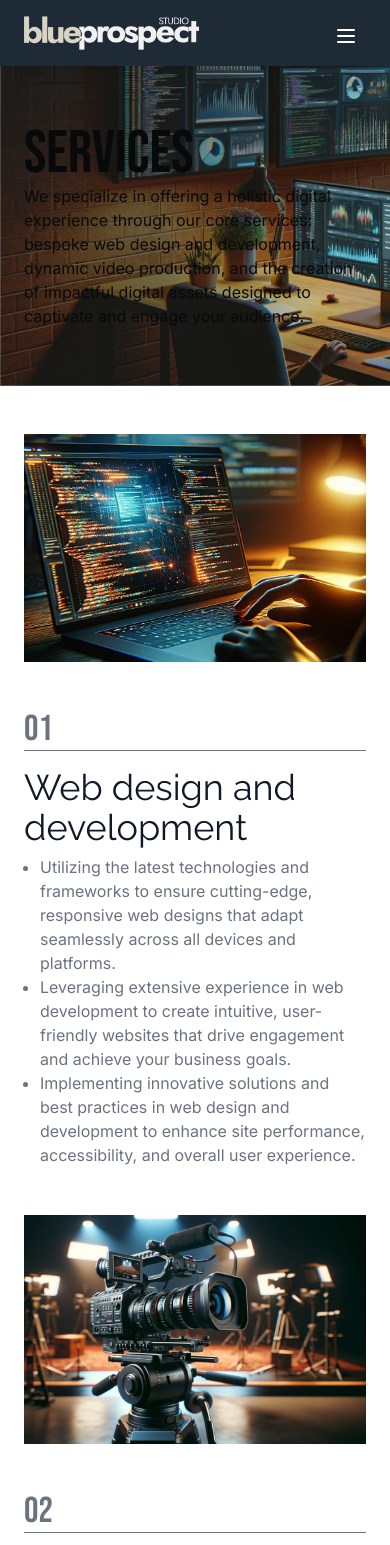
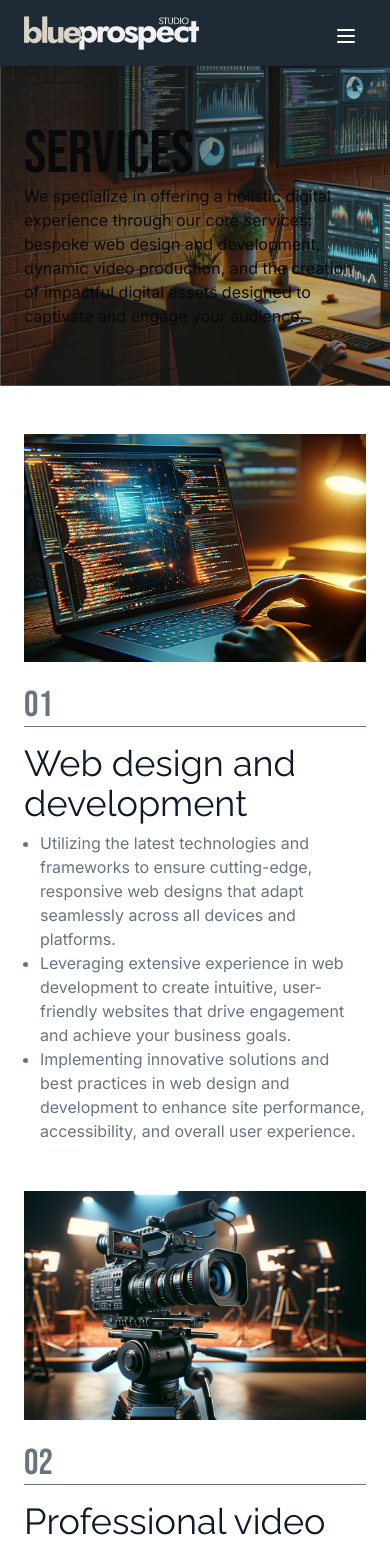
Before and after one commit to rogerkatona/blueProspectStudio, a Next.js app: page /services in a window 390 px wide. Shown: the top 1545 px of the page. Built offline with nearby package versions, Linux system fonts and the light colour scheme.

Commit message:
Minor edits

```diff
--- a/src/app/components/about-item.js
+++ b/src/app/components/about-item.js
@@ -1,13 +1,14 @@
-import serviceItems from "../data/serviceItems";
+import aboutItems from "../data/aboutItems";
 
 export default function AboutItem(props) {
 
-    let filteredItem = serviceItems.filter(function (item){
+    let filteredItem = aboutItems.filter(function (item){
         return item.type === props.type
     });
 
     return (
         <>
+            <section className="pb-12">
             {filteredItem
                 .filter(filteredItem => filteredItem.type === props.type)
                 .map(filteredItem => (
@@ -17,14 +18,13 @@ export default function AboutItem(props) {
                         className="md:px-12 px-6 pt-12 bg-white.100">
 
                         <div className={`flex flex-col max-w-7xl mx-auto ${filteredItem.featuredID % 2 !== 0  ? 'lg:flex-row' : 'lg:flex-row-reverse'}`}>
-                            <div className=' '>
+                            <div className='lg:shrink-0  lg:w-1/2'>
                                 <img
                                     src={filteredItem.src}
-                                    width={1750}
                                     alt={'Featured Article'}
                                 />
                             </div>
-                            <div className={`lg:pt-0 pt-12 ${filteredItem.featuredID % 2 !== 0  ? 'lg:pl-6' : 'lg:pr-6'}`}>
+                            <div className={`lg:pt-0 pt-6 ${filteredItem.featuredID % 2 !== 0  ? 'lg:pl-6' : 'lg:pr-6'}`}>
                                 <div className="">
                                     <div className='font-bebasNeue text-4xl text-gray.600  border-b border-bg-bg50 mb-4'>{filteredItem.number}</div>
 
@@ -49,6 +49,7 @@ export default function AboutItem(props) {
                         </div>
                     </section>
                 ))}
+            </section>
         </>
     )
 }
--- a/src/app/components/feature.js
+++ b/src/app/components/feature.js
@@ -10,6 +10,7 @@ export default function Feature(props) {
 
     return (
         <>
+            <section className="pb-6">
                 {filteredItem
                     .filter(filteredItem => filteredItem.type === props.type)
                     .map(filteredItem => (
@@ -51,6 +52,7 @@ export default function Feature(props) {
                             </div>
                         </section>
                     ))}
+            </section>
         </>
     )
 }
--- a/src/app/components/service.js
+++ b/src/app/components/service.js
@@ -26,7 +26,7 @@ export default function Service(props) {
                                             alt={filteredItem.alt}
                                         />
                                     </div>
-                                    <div className={`${filteredItem.id % 2 === 0  ? 'lg:pr-12 lg:pt-0 pt-12' : 'lg:pl-12 lg:pt-0 pt-12'} lg:w-4/5 w-full `}>
+                                    <div className={`${filteredItem.id % 2 === 0  ? 'lg:pr-12 lg:pt-0 pt-6' : 'lg:pl-12 lg:pt-0 pt-6'} lg:w-4/5 w-full `}>
                                         <div className='font-bebasNeue text-4xl text-gray.500 border-b'>{filteredItem.number}</div>
                                         <div className='font-raleway text-4xl text-gray.900 pt-4'>{filteredItem.title}</div>
                                         <ul className="text-left list-disc pt-2 text-gray.500 pl-4">
--- a/src/app/data/aboutItems.js
+++ b/src/app/data/aboutItems.js
@@ -1,27 +1,91 @@
 const aboutItems = [
     {
-        id:0,
-        activeID:0,
-        isActive:"true",
-        callOut: 'As UX Designers, we use elements like forms, typography, content, colors, and images for our artistic expression.',
-        text: "While it’s true a website can perform many functions, it must still perform your websites primary task above and if necessary at the cost of all others. While it’s true a website can perform many functions, it must still perform your websites primary task above and if necessary at the cost of all others.",
-        src: "image/featured/18.png",
+        id:12,
+        featuredID:0,
+        type:"about",
+        subtype:"",
+        number:"01",
+        featured:"false",
+        featuredHREF:"https://youtu.be/VEw6ETM-CfM",
+        featuredURL:"/ Our Process",
+        featuredHeader:"featured",
+        featuredButtonLabel:"Watch video",
+        date:"2023-12-01",
+        title: "Our story",
+        description: "Established in 2014, Blue Prospect Studio was born out of a collective enthusiasm for narrative craft and an ambition to set new benchmarks in digital content creation. Our path has been fueled by an unwavering quest for innovation and a dedication to producing outstanding visual experiences.",
+        src: '/image/featured/18.png',
+        srcThumbnail: '/image/featured/18.png',
+        isButtonActive:'false',
+        buttonText:'See our process',
+        buttonHref:'/process',
+        list: [
+        ],
     },
     {
-        id:1,
-        activeID:1,
-        isActive:"true",
-        callOut: 'Almost 90% of internet users are less likely to return to websites with bad UX.',
-        text: "While it’s true a website can perform many functions, it must still perform your websites primary task above and if necessary at the cost of all others. While it’s true a website can perform many functions, it must still perform your websites primary task above and if necessary at the cost of all others.",
-        src: "image/about-02.jpg",
+        id:13,
+        featuredID:1,
+        type:"about",
+        subtype:"",
+        number:"02",
+        featured:"false",
+        featuredHREF:"https://youtu.be/VEw6ETM-CfM",
+        featuredURL:"/ Our Process",
+        featuredHeader:"featured",
+        featuredButtonLabel:"Watch video",
+        date:"2023-12-01",
+        title: "Our approach",
+        description: "At Blue Prospect, we champion a cooperative and inventive method for digital content production. Our team expertly blends advanced AI technology with artistic creativity, making sure every project stands out as a distinct work of art. We work intimately with our clients to transform concepts into stories that make a memorable impression.",
+        src: '/image/featured/19.png',
+        srcThumbnail: '/image/featured/19.png',
+        isButtonActive:'false',
+        buttonText:'See our process',
+        buttonHref:'/process',
+        list: [
+        ],
     },
     {
-        id:2,
-        activeID:0,
-        isActive:"true",
-        callOut: 'While it’s true a website can perform many functions, it must still perform your websites primary task above and if necessary at the cost of all others.',
-        text: "While it’s true a website can perform many functions, it must still perform your websites primary task above and if necessary at the cost of all others. While it’s true a website can perform many functions, it must still perform your websites primary task above and if necessary at the cost of all others.",
-        src: "image/about-04.jpg",
+        id:14,
+        featuredID:0,
+        type:"about",
+        subtype:"",
+        number:"03",
+        featured:"false",
+        featuredHREF:"https://youtu.be/VEw6ETM-CfM",
+        featuredURL:"/ Our Process",
+        featuredHeader:"featured",
+        featuredButtonLabel:"Watch video",
+        date:"2023-12-01",
+        title: "Our team",
+        description: "Discover the skilled professionals who infuse our projects with vitality. Our ensemble of seasoned content creators and imaginative talents contribute a wide range of abilities and viewpoints to each endeavor. United, we are a powerful team dedicated to expanding the limits of storytelling through our expert craftsmanship in digital content creation.",
+        src: '/image/featured/20.png',
+        srcThumbnail: '/image/featured/20.png',
+        isButtonActive:'false',
+        buttonText:'See our process',
+        buttonHref:'/process',
+        list: [
+        ],
+    },
+    {
+        id:15,
+        featuredID:1,
+        type:"about",
+        subtype:"",
+        number:"04",
+        featured:"false",
+        featuredHREF:"https://youtu.be/VEw6ETM-CfM",
+        featuredURL:"/ Our Process",
+        featuredHeader:"featured",
+        featuredButtonLabel:"Watch video",
+        date:"2023-12-01",
+        title: "AI Collaboration",
+        description: "In our commitment to delivering insightful, engaging, and relevant content, we leverage Artificial Intelligence (AI) as a collaborative tool in our content creation process. This partnership with AI enables us to enhance our creativity, improve our efficiency, and maintain high standards of quality in the information we provide.It's important to us that our readers know the role of AI in our content. While AI assists with research, generates initial drafts, suggests edits, and helps with language polishing, the final content is always reviewed, refined, and approved by human writers to ensure it meets our high standards of accuracy, relevance, and integrity.",
+        src: '/image/featured/17.png',
+        srcThumbnail: '/image/featured/17.png',
+        isButtonActive:'false',
+        buttonText:'See our process',
+        buttonHref:'/process',
+        list: [
+        ],
     },
 ];
 
--- a/src/app/data/serviceItems.js
+++ b/src/app/data/serviceItems.js
@@ -240,72 +240,6 @@ const serviceItems = [
             "Long-Term Relationship Building: Beyond individual projects, we aim to build long-term relationships with our clients. This means we're not just a service provider; we're a committed partner invested in your ongoing success, ready to support and adapt to your evolving needs.",
         ],
     },
-    {
-        id:12,
-        featuredID:0,
-        type:"about",
-        subtype:"",
-        number:"01",
-        featured:"false",
-        featuredHREF:"https://youtu.be/VEw6ETM-CfM",
-        featuredURL:"/ Our Process",
-        featuredHeader:"featured",
-        featuredButtonLabel:"Watch video",
-        date:"2023-12-01",
-        title: "Our story",
-        description: "Established in 2014, Blue Prospect Studio was born out of a collective enthusiasm for narrative craft and an ambition to set new benchmarks in digital content creation. Our path has been fueled by an unwavering quest for innovation and a dedication to producing outstanding visual experiences.",
-        src: '/image/featured/18.png',
-        srcThumbnail: '/image/featured/18.png',
-        isButtonActive:'false',
-        buttonText:'See our process',
-        buttonHref:'/process',
-        list: [
-        ],
-    },
-    {
-        id:13,
-        featuredID:1,
-        type:"about",
-        subtype:"",
-        number:"02",
-        featured:"false",
-        featuredHREF:"https://youtu.be/VEw6ETM-CfM",
-        featuredURL:"/ Our Process",
-        featuredHeader:"featured",
-        featuredButtonLabel:"Watch video",
-        date:"2023-12-01",
-        title: "Our approach",
-        description: "At Blue Prospect, we champion a cooperative and inventive method for digital content production. Our team expertly blends advanced AI technology with artistic creativity, making sure every project stands out as a distinct work of art. We work intimately with our clients to transform concepts into stories that make a memorable impression.",
-        src: '/image/featured/19.png',
-        srcThumbnail: '/image/featured/19.png',
-        isButtonActive:'false',
-        buttonText:'See our process',
-        buttonHref:'/process',
-        list: [
-        ],
-    },
-    {
-        id:14,
-        featuredID:0,
-        type:"about",
-        subtype:"",
-        number:"03",
-        featured:"false",
-        featuredHREF:"https://youtu.be/VEw6ETM-CfM",
-        featuredURL:"/ Our Process",
-        featuredHeader:"featured",
-        featuredButtonLabel:"Watch video",
-        date:"2023-12-01",
-        title: "Our team",
-        description: "Discover the skilled professionals who infuse our projects with vitality. Our ensemble of seasoned content creators and imaginative talents contribute a wide range of abilities and viewpoints to each endeavor. United, we are a powerful team dedicated to expanding the limits of storytelling through our expert craftsmanship in digital content creation.",
-        src: '/image/featured/20.png',
-        srcThumbnail: '/image/featured/20.png',
-        isButtonActive:'false',
-        buttonText:'See our process',
-        buttonHref:'/process',
-        list: [
-        ],
-    },
 ];
 
 export default serviceItems
```
